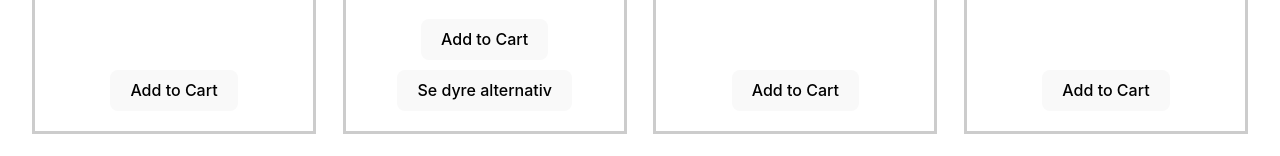
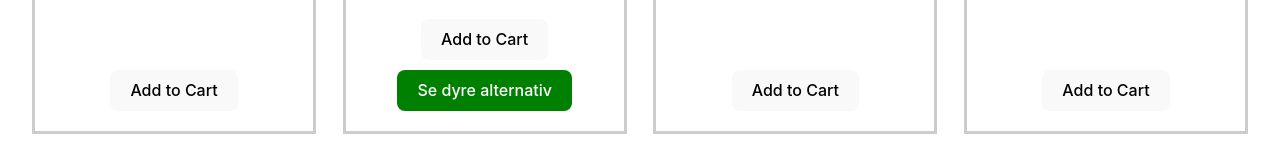
Before and after one commit to Amaanito/EndFront, a React (Vite) app: page / in a window 1280 px wide. Shown: the part 644-800 px from the top of the page. Built offline with nearby package versions, Linux system fonts and the light colour scheme.

Commit message:
Højde og farve

```diff
--- a/src/webShop.tsx
+++ b/src/webShop.tsx
@@ -28,17 +28,18 @@ export function ProductList({ products, addToCart, upsellNotification }) {
   <div style={{ border: '3px solid #ccc', padding: '20px', textAlign: 'center', height: '100%', display: 'flex', flexDirection: 'column', justifyContent: 'space-between' }}>
     <div>
       <div style={{ fontWeight: 'bold', marginBottom: '10px' }}>{product.name}</div>
-                <img src={product.imageUrl} alt={product.name} style={{ marginBottom: '10px', maxWidth: '100%', height:'350px' }} />
+      <img src={product.imageUrl} alt={product.name} style={{ marginBottom: '10px', maxWidth: '100%', height:'300px' }} />
       <div style={{ marginBottom: '10px' }}>{product.price} DKK</div>
     </div>
     <div>
       <button style={{ marginTop: '10px' }} onClick={() => addToCart(product.id)}>Add to Cart</button>
       {product.upsellProductId && (
-                  <button style={{ marginTop: '10px' }} onClick={() => upsellNotification(product.upsellProductId)}>Se dyre alternativ</button>
+        <button style={{ marginTop: '10px', backgroundColor: 'green', color: 'white' }} onClick={() => upsellNotification(product.upsellProductId)}>Se dyre alternativ</button>
       )}
     </div>
   </div>
 </div>
+
         </div>
       ))}
     </div>
```
Lines whose indentation alone changed are shown as unchanged.
